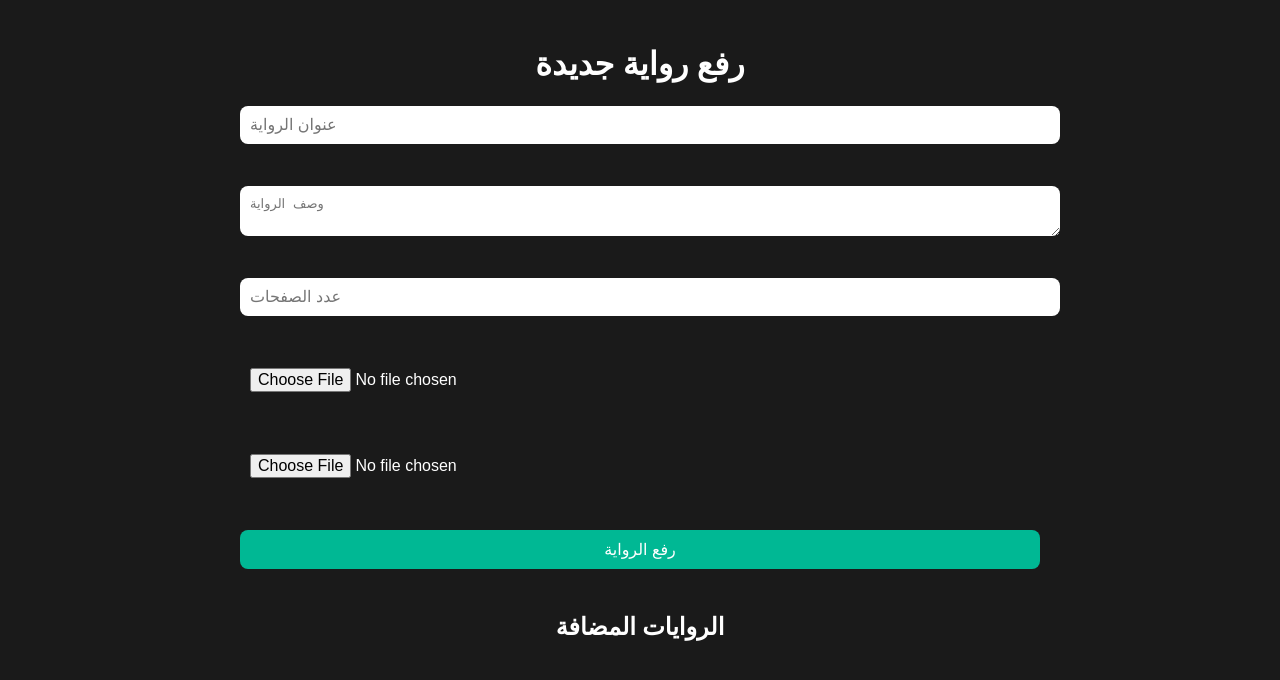
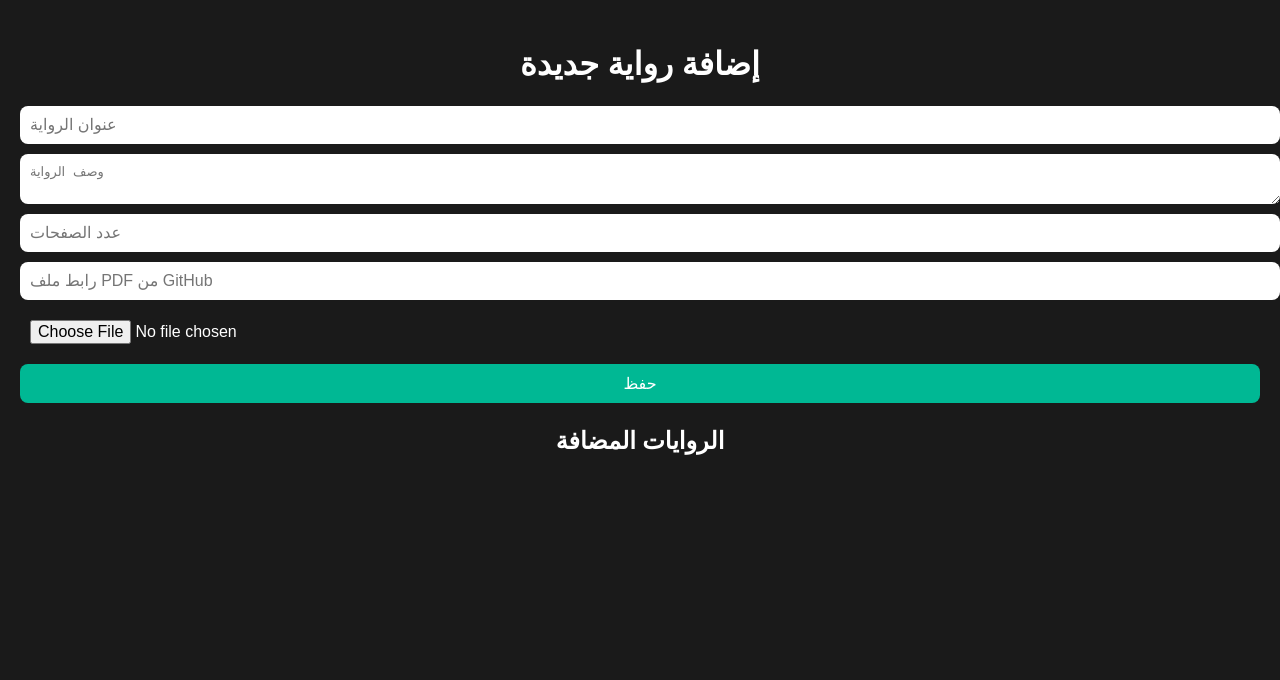
Before and after one commit to kotobi1/kotobi, a plain HTML site: page index.html in a window 1280 px wide. Drawn offline with Linux system fonts and the light colour scheme.

Commit message:
index.html

```diff
--- a/index.html
+++ b/index.html
@@ -2,24 +2,22 @@
 <html lang="ar">
 <head>
   <meta charset="UTF-8">
-  <title>مكتبة الروايات</title>
+  <title>إضافة رواية</title>
   <link rel="stylesheet" href="style.css">
 </head>
 <body>
-  <div class="container">
-    <h1>رفع رواية جديدة</h1>
-    <form id="upload-form">
-      <input type="text" id="title" placeholder="عنوان الرواية" required><br>
-      <textarea id="description" placeholder="وصف الرواية" required></textarea><br>
-      <input type="number" id="pages" placeholder="عدد الصفحات" required><br>
-      <input type="file" id="cover" accept="image/*" required><br>
-      <input type="file" id="pdf" accept="application/pdf" required><br>
-      <button type="submit">رفع الرواية</button>
-    </form>
+  <h1>إضافة رواية جديدة</h1>
+  <form id="bookForm">
+    <input type="text" id="title" placeholder="عنوان الرواية" required>
+    <textarea id="description" placeholder="وصف الرواية" required></textarea>
+    <input type="number" id="pages" placeholder="عدد الصفحات" required>
+    <input type="url" id="pdfUrl" placeholder="رابط ملف PDF من GitHub" required>
+    <input type="file" id="cover" accept="image/*" required>
+    <button type="submit">حفظ</button>
+  </form>
 
-    <h2 style="margin-top: 40px;">الروايات المضافة</h2>
-    <div id="books-container"></div>
-  </div>
+  <h2>الروايات المضافة</h2>
+  <div id="bookList"></div>
 
   <script src="script.js"></script>
 </body>
```
